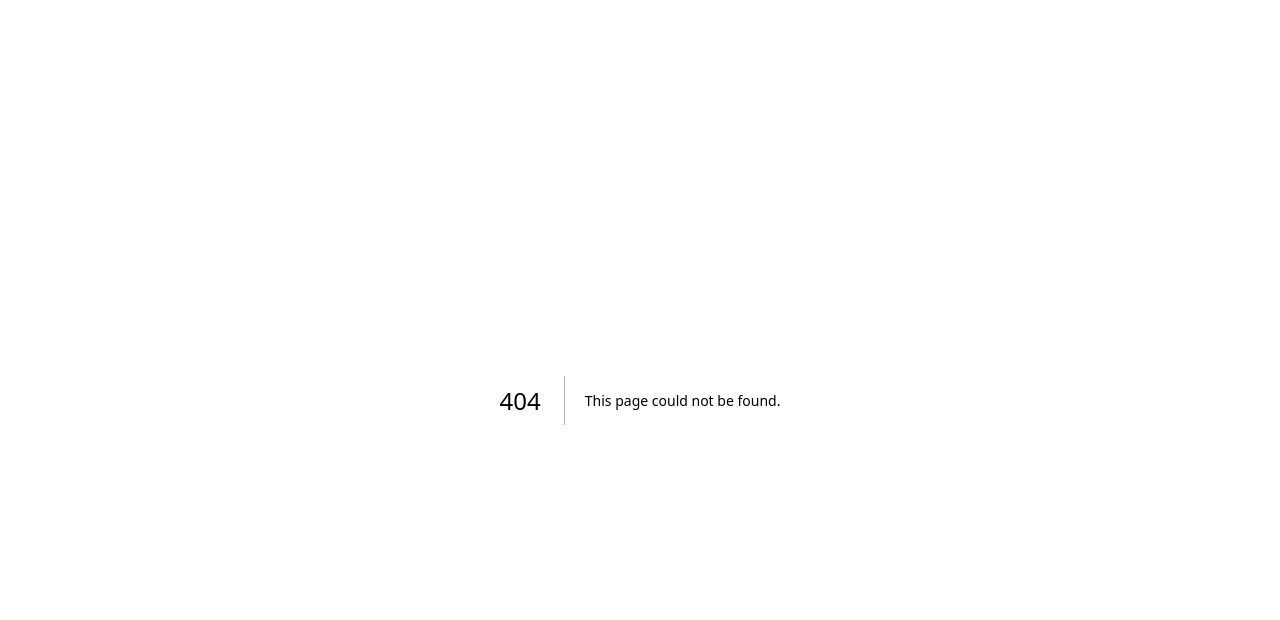
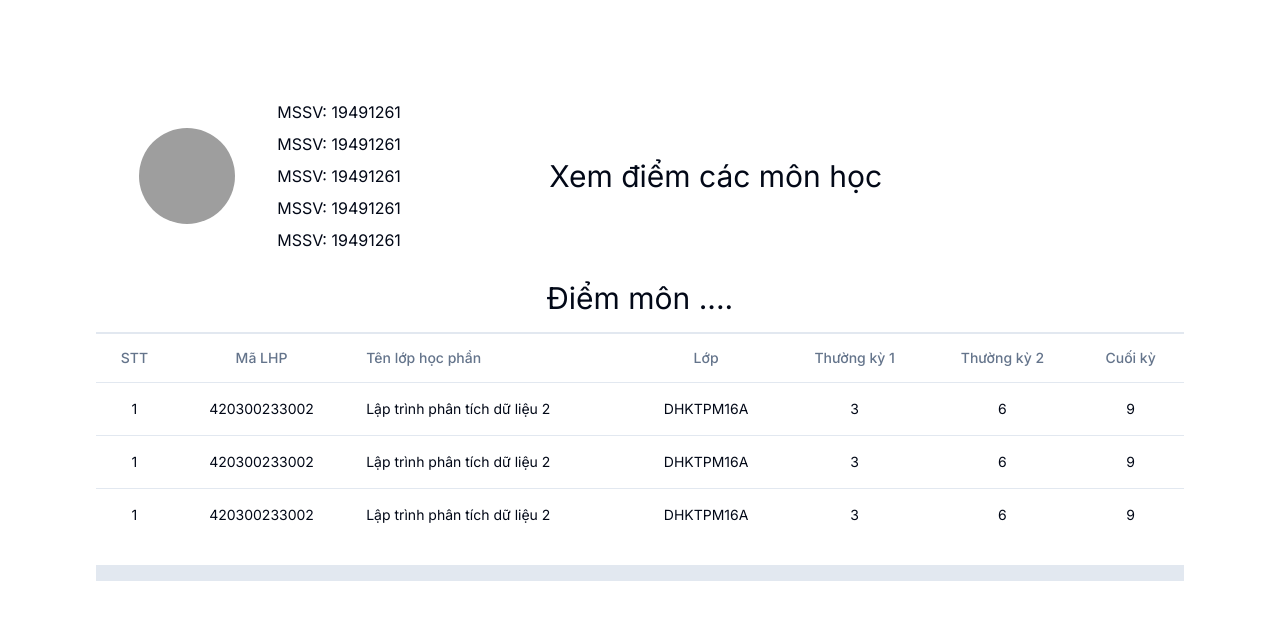
Before and after one commit to Nhom-KTPM-Cu-i-Ki/Frontend-Online-Course-Registration-System, a Next.js app: page /mark-student in a window 1280 px wide. Before the commit this address had no page. Shown: the top 620 px of the page. Built offline with nearby package versions, Linux system fonts and the light colour scheme; grey boxes are pictures that could not be loaded.

Commit message:
Create Mark Student Component

```diff
--- a/app/information-student/page.tsx
+++ /dev/null
@@ -1,33 +0,0 @@
-import { Avatar, AvatarFallback, AvatarImage } from "@/components/ui/avatar";
-import React from "react";
-
-function InformationStudent() {
-  return (
-    <div className="flex min-h-screen flex-col items-center justify-between p-24">
-      <div>
-        <div className="" role="information-left-student"></div>
-        <div className="" role="image-student">
-          <Avatar>
-            <AvatarImage src="https://github.com/shadcn.png" />
-            <AvatarFallback>CN</AvatarFallback>
-          </Avatar>
-        </div>
-        <div className="" role="action">
-          <div>Thông tin sinh viên</div>
-          <div>Đăng ký học phần</div>
-        </div>
-      </div>
-      <div className="" role="courses-registration">
-        <div className="" role="header">
-          Dang ky hoc phan
-        </div>
-        <div className="" role="table"></div>
-      </div>
-      <div className="" role="class-registration"></div>
-      <div className="" role="detail-class-registration"></div>
-      <div className="" role="registrated courses"></div>
-    </div>
-  );
-}
-
-export default InformationStudent;
--- /dev/null
+++ b/app/mark-student/page.tsx
@@ -0,0 +1,32 @@
+import React from "react";
+import MarkClass from "@/components/MarkClass";
+import { Avatar, AvatarFallback, AvatarImage } from "@/components/ui/avatar";
+
+export default function MarkStudent() {
+  return (
+    <div className="flex flex-col justify-between p-24">
+      <div className="flex w-full" role="infomation-student">
+        <div className="w-2/12 flex justify-center items-center " role="image">
+          <Avatar className="w-24 h-5/5 rounded-full">
+            <AvatarImage src="https://github.com/shadcn.png" />
+            <AvatarFallback>CN</AvatarFallback>
+          </Avatar>
+        </div>
+
+        <div className="w-3/12 leading-8" role="information-2">
+          <ul>
+            <li>MSSV: 19491261</li>
+            <li>MSSV: 19491261</li>
+            <li>MSSV: 19491261</li>
+            <li>MSSV: 19491261</li>
+            <li>MSSV: 19491261</li>
+          </ul>
+        </div>
+        <div className="flex items-center w-7/12 text-3xl ">
+          Xem điểm các môn học
+        </div>
+      </div>
+      <MarkClass />
+    </div>
+  );
+}
--- a/app/page.tsx
+++ b/app/page.tsx
@@ -1,8 +1,14 @@
-import { Button } from "@/components/ui/button";
-import Image from "next/image";
 import { Avatar, AvatarFallback, AvatarImage } from "@/components/ui/avatar";
 import Link from "next/link";
+import { get } from "@/lib/http";
 export default function Home() {
+  // Test API HTTP
+  // const publicAPI = async () => {
+  //   const res = await get("/todos/1");
+  //   const data = res.data;
+  //   console.log(data);
+  // };
+  // publicAPI();
   return (
     <main className="flex flex-col items-center justify-between p-24 bg-slate-200 h-auto">
       <div className=" w-full">
@@ -48,7 +54,7 @@ export default function Home() {
           Dang ky hoc phan
         </Link>
         <Link
-          href={"/registration-courses"}
+          href={"/mark-student"}
           className="bg-slate-300 w-1/6 h-16 flex justify-center items-center ml-4"
           role="header"
         >
--- /dev/null
+++ b/components/MarkClass.tsx
@@ -0,0 +1,84 @@
+import React from "react";
+import {
+  Table,
+  TableBody,
+  TableCaption,
+  TableCell,
+  TableFooter,
+  TableHead,
+  TableHeader,
+  TableRow,
+} from "@/components/ui/table";
+
+const invoices = [
+  {
+    stt: "1",
+    maLHP: "420300233002",
+    tenLHP: "Lập trình phân tích dữ liệu 2",
+    lop: "DHKTPM16A",
+    thuongKy1: "3",
+    thuongKy2: "6",
+    cuoiKi: "9",
+  },
+  {
+    stt: "1",
+    maLHP: "420300233002",
+    tenLHP: "Lập trình phân tích dữ liệu 2",
+    lop: "DHKTPM16A",
+    thuongKy1: "3",
+    thuongKy2: "6",
+    cuoiKi: "9",
+  },
+  {
+    stt: "1",
+    maLHP: "420300233002",
+    tenLHP: "Lập trình phân tích dữ liệu 2",
+    lop: "DHKTPM16A",
+    thuongKy1: "3",
+    thuongKy2: "6",
+    cuoiKi: "9",
+  },
+];
+
+export default function MarkClass() {
+  return (
+    <div className="pb-6">
+      <div className="flex text-3xl justify-center pb-4 border-b-2 pt-6">
+        Điểm môn ....
+      </div>
+      <div className="w-auto h-auto pb-6 border-b-[16px]">
+        <Table>
+          <TableHeader>
+            <TableRow>
+              <TableHead className="text-center">STT</TableHead>
+              <TableHead className="text-center">Mã LHP</TableHead>
+              <TableHead>Tên lớp học phần</TableHead>
+              <TableHead className="text-center">Lớp</TableHead>
+              <TableHead className="text-center">Thường kỳ 1</TableHead>
+              <TableHead className="text-center">Thường kỳ 2</TableHead>
+              <TableHead className="text-center">Cuối kỳ </TableHead>
+            </TableRow>
+          </TableHeader>
+          <TableBody>
+            {invoices.map((invoice) => (
+              <TableRow key={invoice.maLHP}>
+                <TableCell className="text-center">{invoice.stt}</TableCell>
+                <TableCell className="text-center">{invoice.maLHP}</TableCell>
+                <TableCell>{invoice.tenLHP}</TableCell>
+                <TableCell className="text-center">{invoice.lop}</TableCell>
+                <TableCell className="text-center">
+                  {invoice.thuongKy1}
+                </TableCell>
+                <TableCell className="text-center">
+                  {invoice.thuongKy2}
+                </TableCell>
+                <TableCell className="text-center">{invoice.cuoiKi}</TableCell>
+              </TableRow>
+            ))}
+          </TableBody>
+          <TableFooter></TableFooter>
+        </Table>
+      </div>
+    </div>
+  );
+}
--- /dev/null
+++ b/lib/http.ts
@@ -0,0 +1,38 @@
+import axios, { AxiosRequestConfig, AxiosResponse } from "axios";
+
+const axiosInstance = axios.create({
+  baseURL: process.env.NEXT_PUBLIC_API_ENDPOINT,
+  headers: {
+    "Content-Type": "application/json",
+  },
+});
+
+export const get = <T>(
+  url: string,
+  config?: AxiosRequestConfig
+): Promise<AxiosResponse<T>> => {
+  return axiosInstance.get<T>(url, config);
+};
+
+export const post = <T>(
+  url: string,
+  data?: any,
+  config?: AxiosRequestConfig
+): Promise<AxiosResponse<T>> => {
+  return axiosInstance.post<T>(url, data, config);
+};
+
+export const put = <T>(
+  url: string,
+  data?: any,
+  config?: AxiosRequestConfig
+): Promise<AxiosResponse<T>> => {
+  return axiosInstance.put<T>(url, data, config);
+};
+
+export const remove = <T>(
+  url: string,
+  config?: AxiosRequestConfig
+): Promise<AxiosResponse<T>> => {
+  return axiosInstance.delete<T>(url, config);
+};
```
Also changed, not shown: 1 other file (tests, documents, lock files or other folders).
